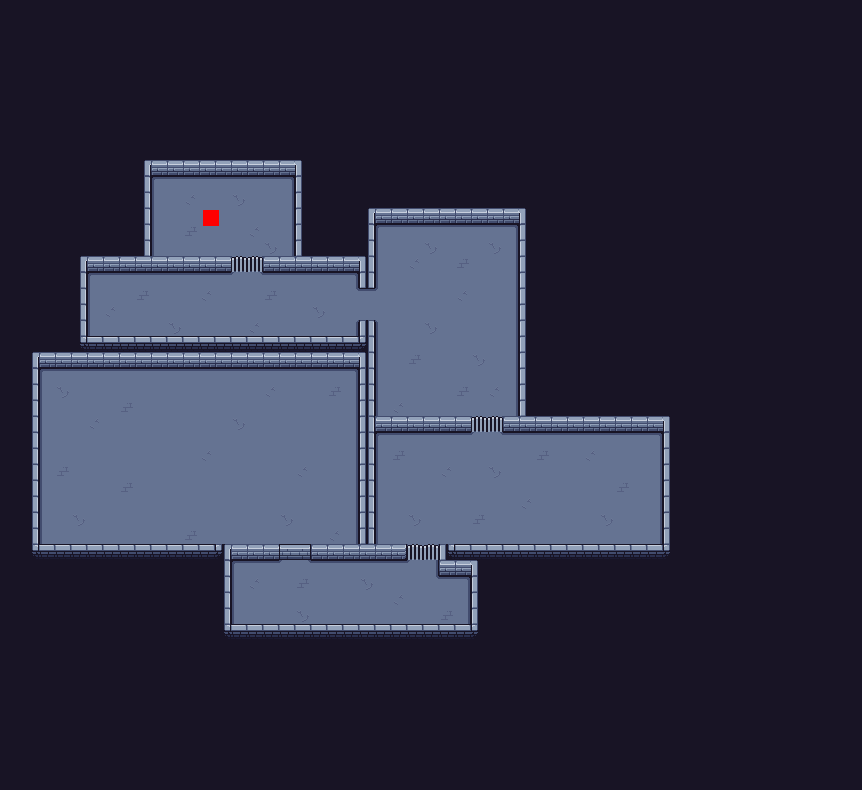
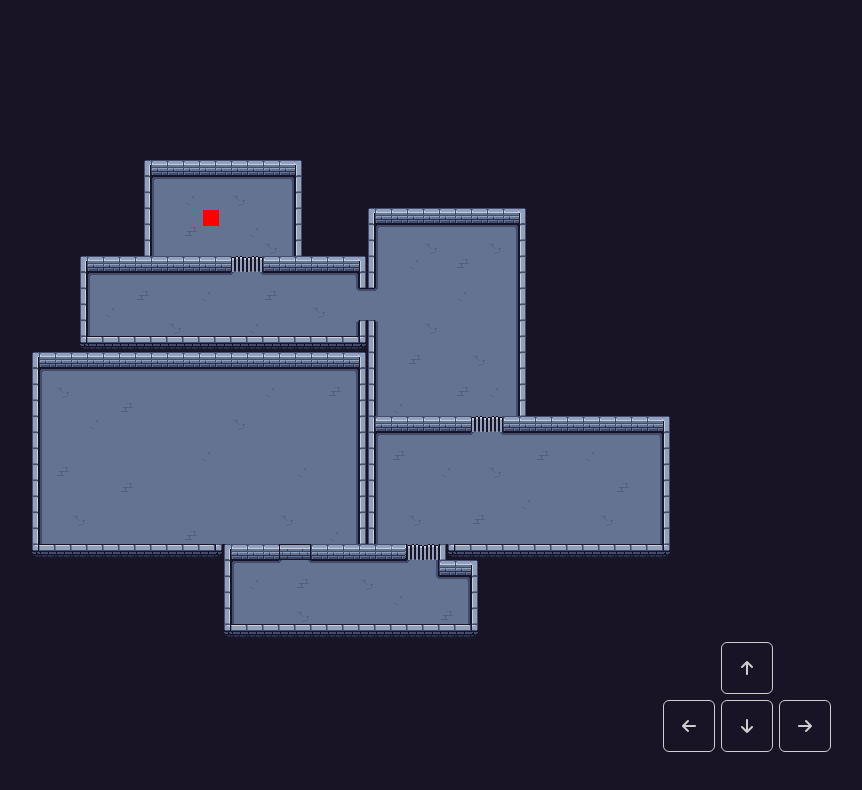
Before and after one commit to d3vex/escape-game-js, a website with bundled scripts: page game.html in a window 1280 px wide. Shown: the whole page, without its empty margins (289-1151 px from the left). Built offline with nearby package versions, Linux system fonts and the light colour scheme.

Commit message:
feat(GUI) : Add directionnal arrows with hover effect for mouse.

```diff
--- a/game.html
+++ b/game.html
@@ -1,37 +1,34 @@
 <!DOCTYPE html>
 <html lang="en">
+
 <head>
   <meta charset="UTF-8" />
   <meta name="viewport" content="width=device-width, initial-scale=1.0" />
+  <script type="module" src="./static/scripts/main.js"></script>
+  <link rel="stylesheet" href="./static/css/style.css"></link>
   <title>Game</title>
-  <style>
-    body {
-      background-color: #181425;
-      margin: 0;
-      padding: 0;
-      display: flex;
-      justify-content: center;
-      align-items: center;
-      height: 100vh;
-      overflow: auto;
-    }
-    #game {
-      display: flex;
-      justify-content: center;
-      align-items: center;
-      position: relative;
-    }
-    #board {
-      position: relative;
-      overflow: visible;
-    }
-  </style>
 </head>
+
 <body>
+
 <div id="game">
   <div id="board"></div>
   <div id="player"></div>
 </div>
-<script type="module" src="./static/scripts/main.js"></script>
+
+<div class="wrapper">
+
+  <div class="top">
+    <div class="square"><i class="fa-solid fa-arrow-up"></i></div>
+  </div>
+
+  <div class="bottom">
+    <div class="square"><i class="fa-solid fa-arrow-left"></i></div>
+    <div class="square"><i class="fa-solid fa-arrow-down"></i></div>
+    <div class="square"><i class="fa-solid fa-arrow-right"></i></div>
+  </div>
+
+</div>
+
 </body>
 </html>
--- a/static/css/style.css
+++ b/static/css/style.css
@@ -0,0 +1,64 @@
+@import url("https://cdnjs.cloudflare.com/ajax/libs/font-awesome/6.7.2/css/all.min.css");
+
+body {
+    background-color: #181425;
+    margin: 0;
+    padding: 0;
+    display: flex;
+    justify-content: center;
+    align-items: center;
+    height: 100vh;
+    overflow: auto;
+    }
+
+#game {
+    display: flex;
+    justify-content: center;
+    align-items: center;
+    position: relative;
+    }
+
+#board {
+    position: relative;
+    overflow: visible;
+    }
+
+.wrapper {
+    display: flex;
+    flex-direction: column;
+    gap: 6px;
+    position: absolute;
+    bottom: 3rem;
+    right: 10rem;
+
+    .top, .bottom {
+        display: flex;
+        gap: 6px;
+        align-items: center;
+        justify-content: center;
+
+        .square {
+            align-items: center;
+            justify-content: center;
+            height: 50px;
+            width: 50px;
+            border: 1px solid #cecece;
+            border-radius: 6px;
+            display: flex;
+            transition: .3s;
+            cursor: pointer;
+
+            i {
+              color: #cecece;
+              transition: .3s;
+            }
+
+            &:hover {
+              border-color: #a0a0a0;
+              i {
+                color: #a0a0a0;
+              }
+            }
+        }
+    }
+}
```
Also changed, not shown: 1 other file.
